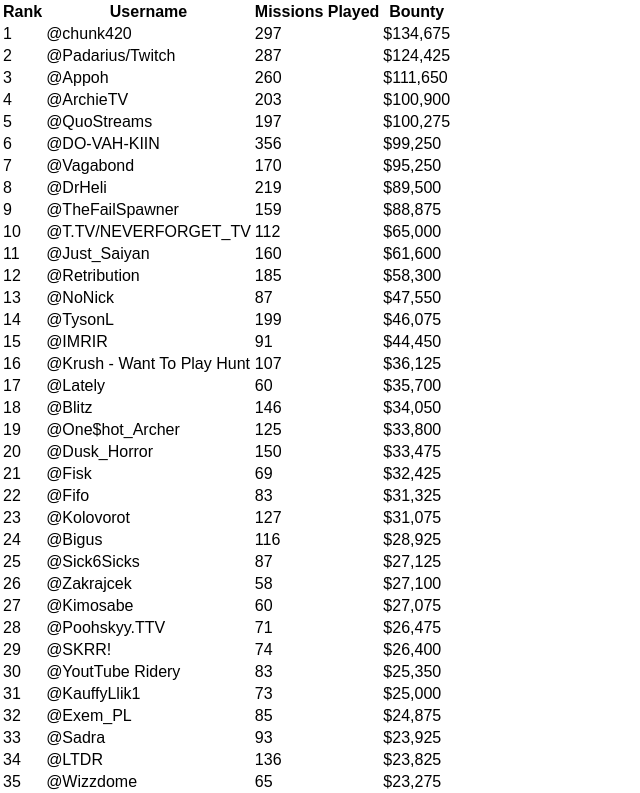
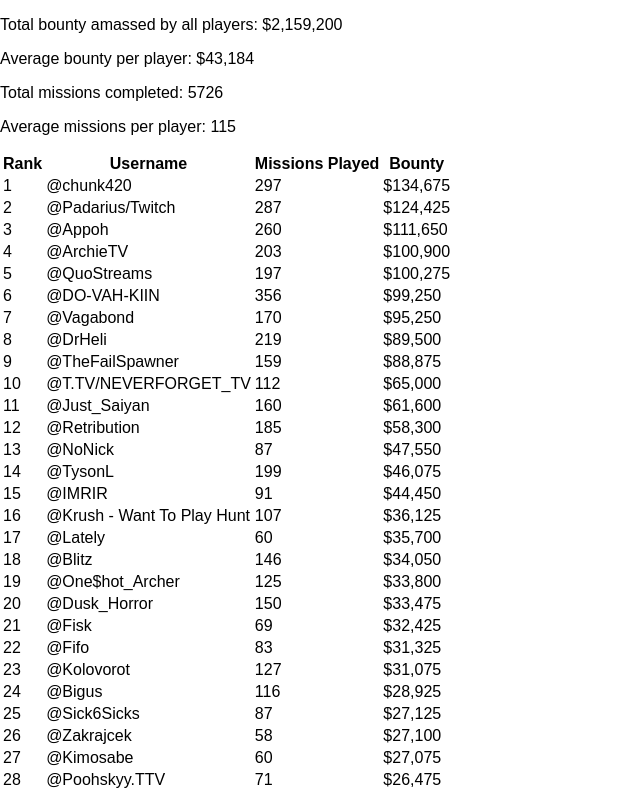
Before and after one commit to adriantoddross/huntshowdown-soloevent, a React (Create React App) app: page / in a window 1280 px wide. Shown: the top 793 px of the page, without its empty margins (0-640 px from the left). Built offline with nearby package versions, Linux system fonts and the light colour scheme.

Commit message:
import Overview component

```diff
--- a/src/App.js
+++ b/src/App.js
@@ -1,11 +1,13 @@
 import React, { Component } from 'react';
 import './App.css';
+import Overview from './components/Overview';
 import Table from './components/Table';
 
 class App extends Component {
   render() {
     return (
       <div>
+        <Overview/>
         <Table/>
       </div>
     );
```
